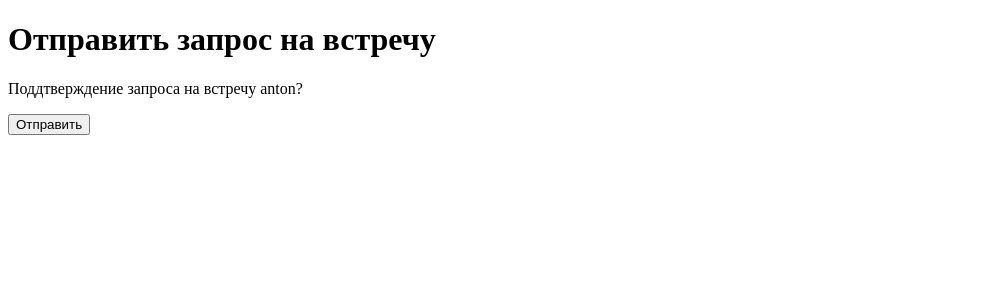
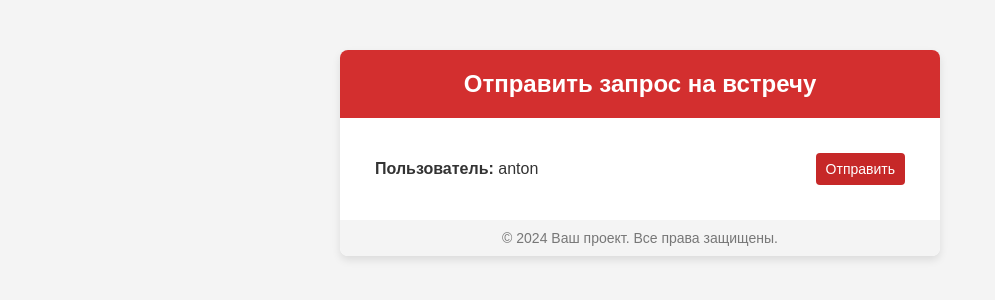
Before and after one commit to Vlad-Vishnevskii/video, a Django app: page /send_request/6/ in a window 1280 px wide. Shown: the top 300 px of the page, without its empty margins (0-995 px from the left). Run offline with Django 4.2, Linux system fonts and the light colour scheme; a user stored in the database is signed in; data comes from the database, SQL or seed files in the repository; both versions use the stored data as it was after the commit; parts of the project's set-up code (start-up, migrations or seed data) failed here and were passed over.

Commit message:
add direct request

```diff
--- a/directs/views.py
+++ b/directs/views.py
@@ -30,6 +30,7 @@ def inbox(request):
     paginator1 = Paginator(users1, 8)
     page_number1 = request.GET.get('page')
     users_paginator1 = paginator1.get_page(page_number1)
+    incomingMeet = MeetingRequest.objects.filter(to_user=user, status="send").order_by("-created_at").first()
     to = request.path
     to = to.split('/')[-1]
     print(messages)
@@ -63,6 +64,7 @@ def inbox(request):
             'request': request,
             'users': users_paginator,
             'users1': users_paginator1,
+            'incomingMeet': incomingMeet,
         }
 
         return render(request, 'directs/test_inbox.html', context)
@@ -77,6 +79,7 @@ def inbox(request):
             'request': request,
             'users': users_paginator,
             'users1': users_paginator1,
+            'incomingMeet': incomingMeet,
         }
         return render(request, 'directs/test_inbox.html', context)
 
--- a/templates/video_hosting/send_request.html
+++ b/templates/video_hosting/send_request.html
@@ -2,14 +2,120 @@
 <html lang="ru">
 <head>
     <meta charset="UTF-8">
+    <meta name="viewport" content="width=device-width, initial-scale=1.0">
     <title>Отправить запрос</title>
+    <style>
+        body {
+            font-family: Arial, sans-serif;
+            margin: 0;
+            padding: 0;
+            background-color: #f4f4f4;
+            color: #333;
+        }
+
+        .container {
+            max-width: 600px;
+            margin: 50px auto;
+            background-color: #fff;
+            box-shadow: 0 4px 8px rgba(0, 0, 0, 0.1);
+            border-radius: 8px;
+            overflow: hidden;
+        }
+
+        .header {
+            background-color: #d32f2f;
+            color: #fff;
+            text-align: center;
+            padding: 20px 0;
+        }
+
+        .header h1 {
+            margin: 0;
+            font-size: 24px;
+        }
+
+        .request-list {
+            padding: 20px;
+        }
+
+        .request-item {
+            display: flex;
+            justify-content: space-between;
+            gap: 10px;
+            flex-wrap: wrap;
+            align-items: center;
+            padding: 15px;
+            border-bottom: 1px solid #e0e0e0;
+        }
+
+        .request-item:last-child {
+            border-bottom: none;
+        }
+
+        .request-item p {
+            margin: 0;
+            font-size: 16px;
+        }
+
+        .request-buttons button {
+            text-decoration: none;
+            color: #fff;
+            padding: 8px 10px;
+            border-radius: 4px;
+            font-size: 14px;
+            transition: background-color 0.3s;
+            border: 0;
+            cursor: pointer;
+        }
+
+        .btn-accept {
+            background-color: #388e3c;
+        }
+
+        .btn-accept:hover {
+            background-color: #2e7d32;
+        }
+
+        .btn-send {
+            background-color: #c62828;
+        }
+
+        .btn-send:hover {
+            background-color: #b71c1c;
+        }
+
+        .footer {
+            text-align: center;
+            padding: 10px;
+            background-color: #f4f4f4;
+            color: #777;
+            font-size: 14px;
+        }
+    </style>
 </head>
 <body>
-    <h1>Отправить запрос на встречу</h1>
+    <!-- <h1>Отправить запрос на встречу</h1>
     <form method="post">
         {% csrf_token %}
         <p>Поддтверждение запроса на встречу {{ to_user.username }}?</p>
         <button type="submit">Отправить</button>
+    </form> -->
+    <form method="post" class="container">
+        {% csrf_token %}
+        <div class="header">
+            <h1>Отправить запрос на встречу</h1>
+        </div>
+        <div class="request-list">
+            <div class="request-item">
+                <p><strong>Пользователь:</strong> {{ to_user.username }}</p>
+                <div class="request-buttons">
+                    <button type="submit" class="btn-send">Отправить</button>
+                </div>
+            </div>
+        </div>
+        <div class="footer">
+            &copy; 2024 Ваш проект. Все права защищены.
+        </div>
     </form>
 </body>
 </html>
```
Also changed, not shown: templates/directs/test_inbox.html (+114 -0 lines), db.sqlite3.
